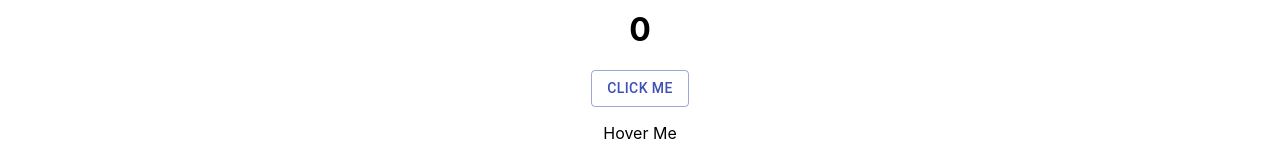
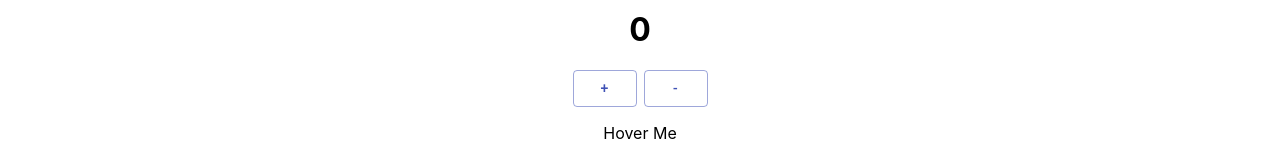
Before and after one commit to Khoa1468/Next-App, a Next.js app: page / in a window 1280 px wide. Shown: the part 207-367 px from the top of the page. Built offline with nearby package versions, Linux system fonts and the light colour scheme.

Commit message:
edit commit

```diff
--- a/layouts/AppBar.tsx
+++ b/layouts/AppBar.tsx
@@ -24,6 +24,7 @@ const useStyles = makeStyles((theme: Theme) =>
     title: {
       flexGrow: 1,
       cursor: "pointer",
+      display: "flex-box",
     },
   })
 );
@@ -86,11 +87,18 @@ export default function NavBar() {
                 <MenuItem onClick={handleClose}>Todos</MenuItem>
               </a>
             </Link>
+            <Link href="/j4f" passHref>
+              <a href="/j4f" className="a black">
+                <MenuItem onClick={handleClose}>J4F</MenuItem>
+              </a>
+            </Link>
           </Menu>
-          <Link href="/">
-            <Typography variant="h6" className={classes.title}>
-              Next App
-            </Typography>
+          <Link href="/" passHref>
+            <a href="/" className="a white">
+              <Typography variant="h6" className={classes.title}>
+                Next App
+              </Typography>
+            </a>
           </Link>
         </Toolbar>
       </AppBar>
--- a/pages/index.tsx
+++ b/pages/index.tsx
@@ -1,13 +1,48 @@
 import Template from "layouts/Template";
-import { useState, Component } from "react";
+import { useState, Component, useEffect, useCallback } from "react";
 import { Button } from "@material-ui/core";
+import { createStyles, makeStyles, Theme } from "@material-ui/core/styles";
+
+const useStyles = makeStyles((theme: Theme) =>
+  createStyles({
+    button: {
+      marginRight: "2px",
+    },
+  })
+);
+
+const COUNT_LOCAL_STORAGE_KEY = "COUNT";
 
 export default function Home(): JSX.Element {
   const [count, setCount] = useState<number>(0);
+  const classes = useStyles();
 
-  function handleClick() {
+  // function handleClick() {
+  //   setCount(count + 1);
+  // }
+
+  useEffect(() => {
+    const storage = localStorage.getItem(COUNT_LOCAL_STORAGE_KEY);
+    if (storage) {
+      const count = JSON.parse(storage);
+      const countValidated = Number.parseInt(count);
+      setCount(countValidated);
+    } else {
+      setCount(0);
+    }
+  }, []);
+
+  useEffect(() => {
+    localStorage.setItem(COUNT_LOCAL_STORAGE_KEY, JSON.stringify(count));
+  }, [count]);
+
+  const increment = useCallback(() => {
     setCount(count + 1);
-  }
+  }, [count]);
+
+  const decrement = useCallback(() => {
+    setCount(count - 1);
+  }, [count]);
 
   return (
     <Template headingTitle="Next App" className="home" wrappedElement="main">
@@ -17,8 +52,19 @@ export default function Home(): JSX.Element {
 
       <h1>{count}</h1>
 
-      <Button variant="outlined" onClick={handleClick} color="primary">
-        Click Me
+      <Button
+        variant="outlined"
+        onClick={increment}
+        color="primary"
+        // className={classes.button}
+        style={{
+          marginRight: "7px",
+        }}
+      >
+        +
+      </Button>
+      <Button variant="outlined" onClick={decrement} color="primary">
+        -
       </Button>
       <p>Hover Me</p>
     </Template>
```
Also changed, not shown: pages/j4f.tsx (added, +17 -0 lines).
